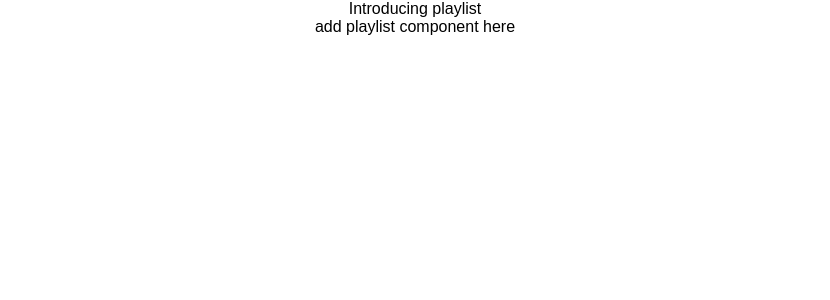
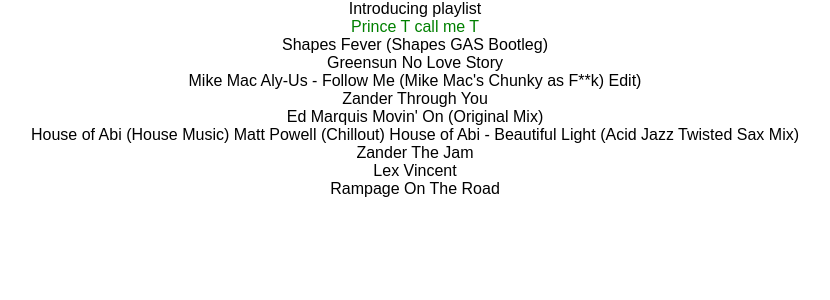
Before and after one commit to lsmithx2/ai_radio_playlist, a React (Create React App) app: page / in a window 1280 px wide. Shown: the top 300 px of the page, without its empty margins (225-1055 px from the left). Built offline with nearby package versions, Linux system fonts and the light colour scheme.

Commit message:
added playlist component

```diff
--- a/src/App.css
+++ b/src/App.css
@@ -26,3 +26,7 @@
   from { transform: rotate(0deg); }
   to { transform: rotate(360deg); }
 }
+
+.currentSong{
+  color: green;
+}
--- a/src/components/App.js
+++ b/src/components/App.js
@@ -1,18 +1,21 @@
 import React, { Component } from 'react';
 import '../App.css';
+import Playlist from './playlist.js';
 // import { radio1, radio2, radio3, radio6 } from '../playlists/*.json';
 import radio1 from '../playlists/radio1.json';
 import radio2 from '../playlists/radio2.json';
 import radio3 from '../playlists/radio3.json';
 import radio6 from '../playlists/radio6.json';
 
+
+
 class App extends Component {
-  constructor() {
-    super();
+  constructor(props) {
+    super(props);
     this.state = {
       playlists: [],
       current: {
-        song: '',
+        song: 0,
         playlist: 0
       }
     };
@@ -28,11 +31,16 @@ class App extends Component {
   }
 
   render() {
-    console.log('playlist', this.state.playlists);
+    console.log('playlist', this.state.playlists[0]);
+    console.log(this.state.current.playlist)
+
     return (
       <div className="App">
         <div>Introducing playlist</div>
-        add playlist component here
+        <Playlist
+          currentPlaylist={this.state.playlists[this.state.current.playlist]}
+          currentSong={this.state.current.song}
+        />
       </div>
     );
   }
--- /dev/null
+++ b/src/components/playlist.js
@@ -0,0 +1,19 @@
+import React from 'react';
+
+const Playlist = (props) => {
+    const currentPlaylist = props.currentPlaylist;
+    const currentSong = props.currentSong;
+    return(
+      <div className='playlistContainer'>
+        {currentPlaylist.map(function(playlist, index){
+          console.log(index,currentSong );
+        if(index==currentSong){
+          return <div key={ index } className='currentSong'> {playlist['Artist']} {playlist['Title']}</div>;
+        }
+        return <div key={ index }> {playlist['Artist']} {playlist['Title']}</div>;
+      })}
+    </div>
+  );
+}
+
+export default Playlist
--- a/src/index.css
+++ b/src/index.css
@@ -3,3 +3,7 @@ body {
   padding: 0;
   font-family: sans-serif;
 }
+
+ul.{
+  list-style:none
+}
```
